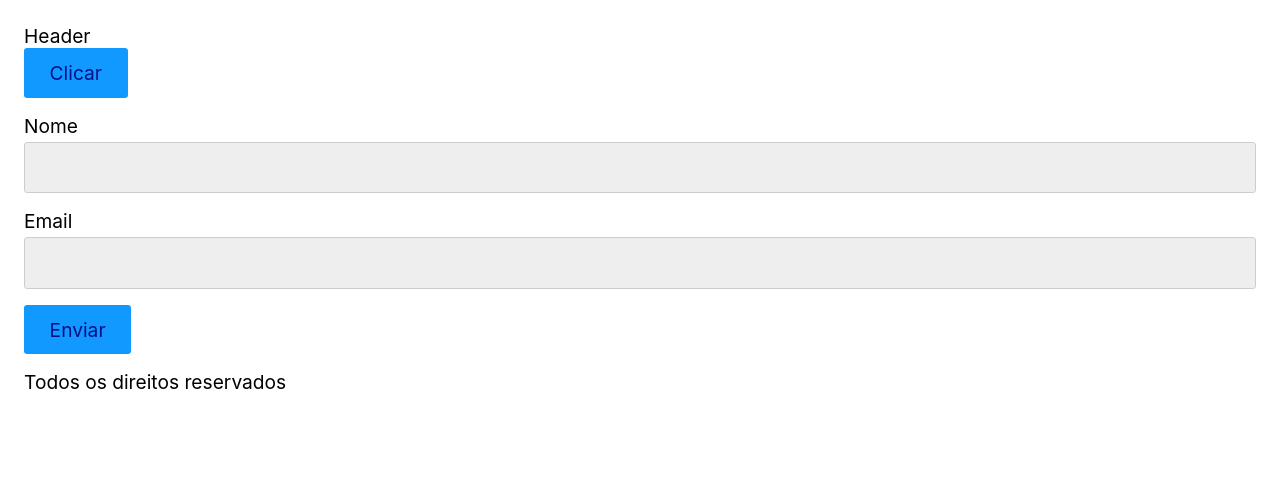
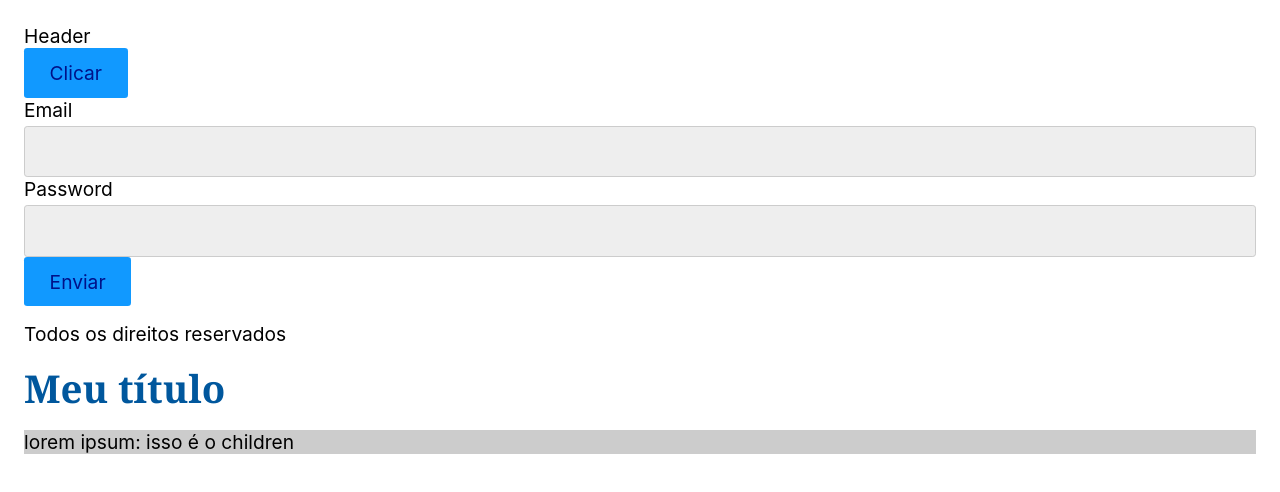
Before and after one commit to linharesg/origamid-react, a React (Vite) app in the folder 0207 JSX/: page / in a window 1280 px wide. Shown: the top 492 px of the page. Built offline with nearby package versions, Linux system fonts and the light colour scheme.

Commit message:
0211 propriedades

```diff
--- a/0207 JSX/src/App.jsx
+++ b/0207 JSX/src/App.jsx
@@ -1,6 +1,6 @@
 import React from 'react';
-import Header from './Header.jsx'
-import Footer from './Footer.jsx'
+import Header from './Header.jsx';
+import Footer from './Footer.jsx';
 import Form from './Form/Form.jsx';
 
 const App = () => {
@@ -12,6 +12,7 @@ const App = () => {
       <Eventos0209 />
       <Form />
       <Footer />
+      <Propriedades0211 />
     </>
   );
 };
@@ -177,9 +178,41 @@ function Arrays0208() {
 
 function Eventos0209() {
   function handleClick(event) {
-    console.log(event.currentTarget)
+    console.log(event.currentTarget);
   }
 
-  return <button onClick={handleClick} onMouseMove={({target}) => {console.log(target.innerText)}}>Clicar</button>
+  return (
+    <button
+      onClick={handleClick}
+      onMouseMove={({ target }) => {
+        console.log(target.innerText);
+      }}
+    >
+      Clicar
+    </button>
+  );
 }
 export default App;
+
+function Propriedades0211() {
+  function Titulo(props) {
+    return <h1 style={{ color: props.cor }}>{props.texto}</h1>;
+  }
+
+  function Texto({ texto, background, children }) {
+    return (
+      <p style={{ backgroundColor: background }}>
+        {texto}: {children}
+      </p>
+    );
+  }
+
+  return (
+    <>
+      <Titulo cor="#00579D" texto="Meu título" />
+      <Texto texto="lorem ipsum" background="#ccc">
+        isso é o children
+      </Texto>
+    </>
+  );
+}
--- a/0207 JSX/src/Form/Form.jsx
+++ b/0207 JSX/src/Form/Form.jsx
@@ -5,14 +5,8 @@ import Button from './Button';
 const Form = () => {
   return (
     <form>
-      <p>
-        <label htmlFor="nome">Nome</label>
-        <Input />
-      </p>
-      <p>
-        <label htmlFor="email">Email</label>
-        <Input />
-      </p>
+        <Input label="Email" id="email" required/>
+        <Input label="Password" type="password" id="password"/>
       <Button />
     </form>
   );
--- a/0207 JSX/src/Form/Input.jsx
+++ b/0207 JSX/src/Form/Input.jsx
@@ -1,7 +1,12 @@
 import React from 'react';
 
-const Input = () => {
-  return <input type="text" />;
+const Input = ({ label, id, ...props }) => {
+  return (
+    <div>
+      <label htmlFor={id}>{label}</label>
+      <input id={id} type="text" {...props} />
+    </div>
+  );
 };
 
 export default Input;
```
